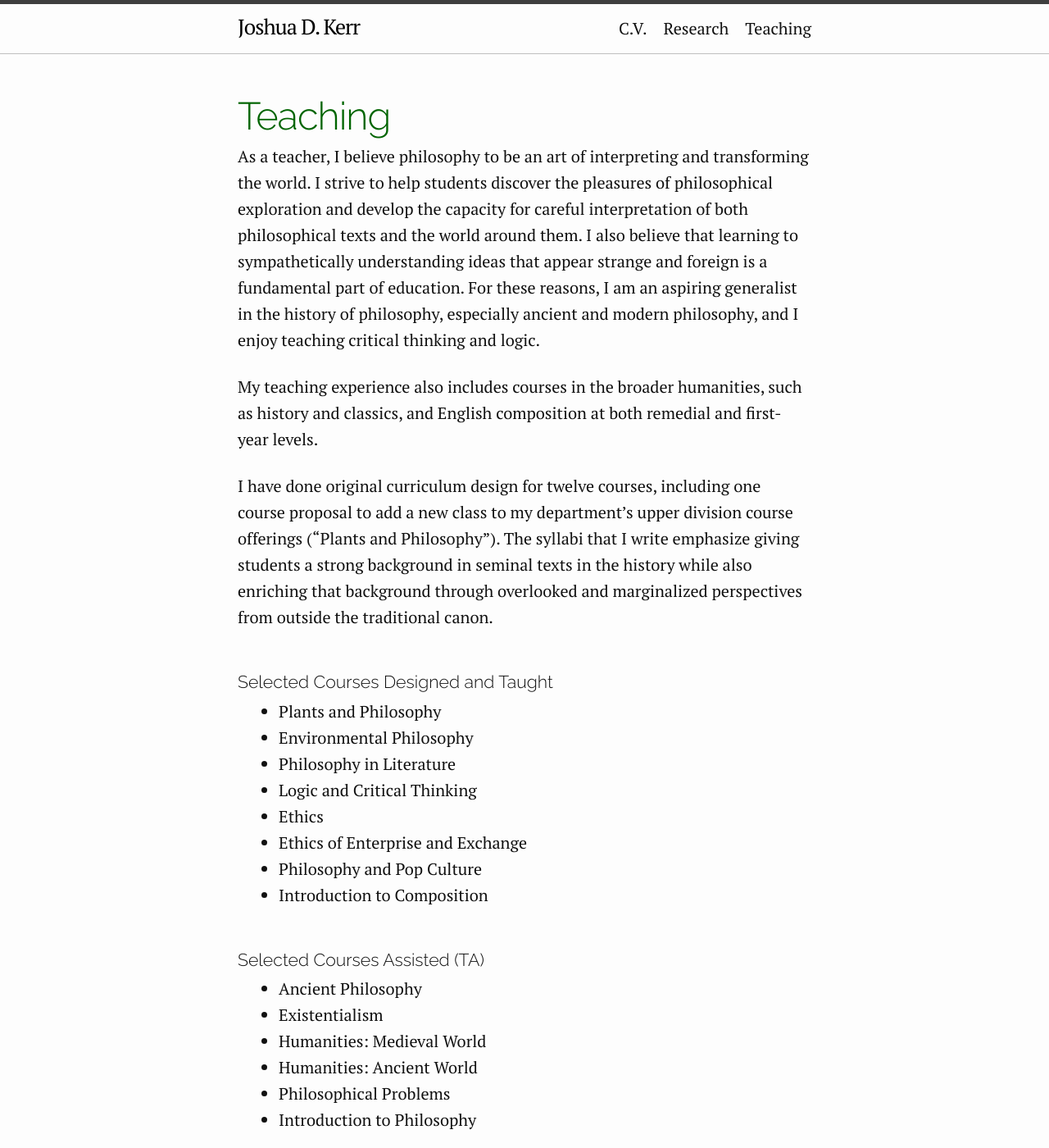
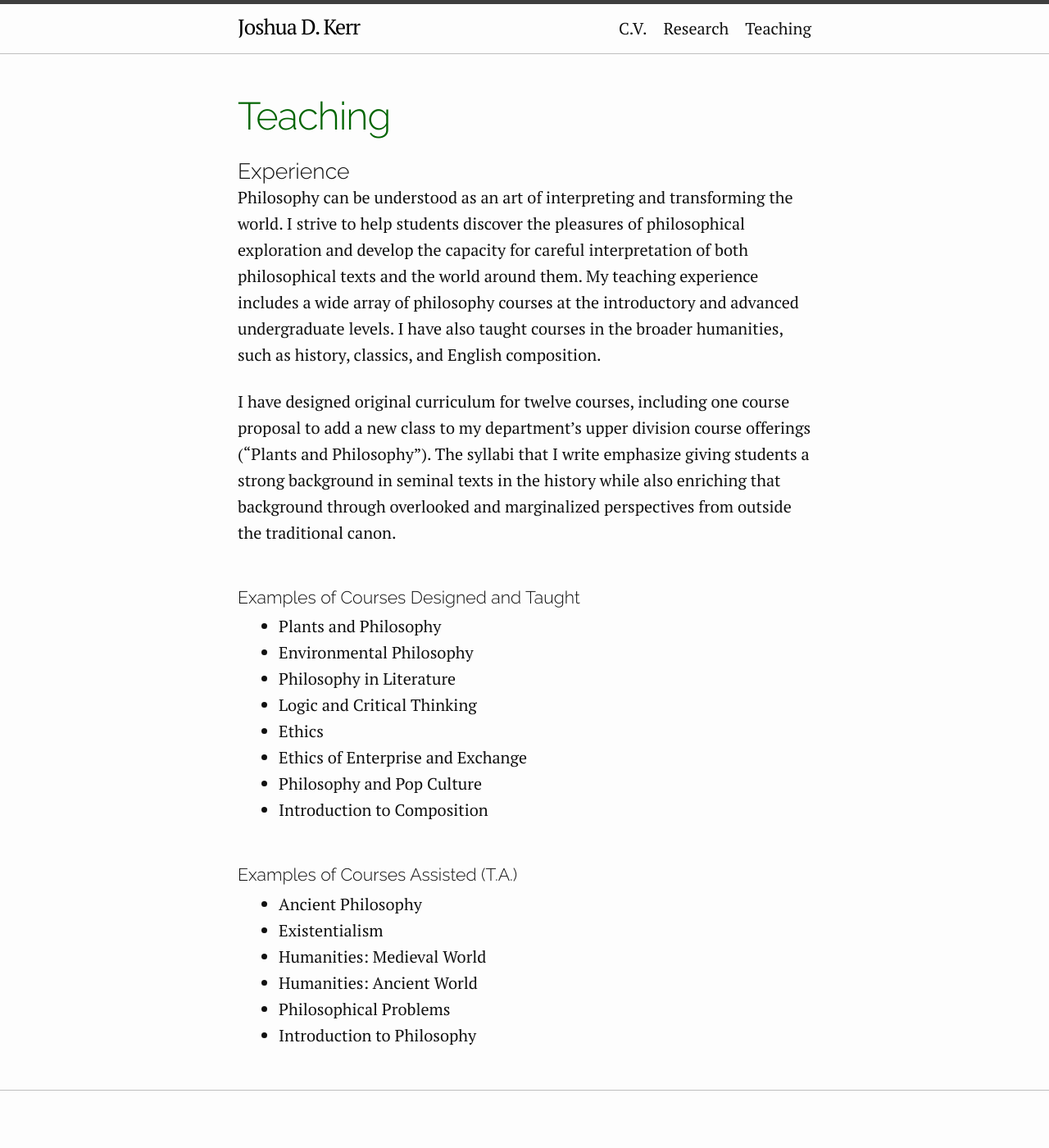
Before and after one commit to joshuakerr/joshuakerr.github.io.old, a Jekyll site: the page built from pages/teaching.md, in a window 1280 px wide and 1400 px high. Shown: the whole window at 82% size. Built offline with Jekyll 4.4.1, drawn with Linux system fonts in a browser that asks for light colours.

Commit message:
updated text

```diff
--- a/pages/teaching.md
+++ b/pages/teaching.md
@@ -3,13 +3,13 @@
     title: Teaching
 ---
 
-As a teacher, I believe philosophy to be an art of interpreting and transforming the world. I strive to help students discover the pleasures of philosophical exploration and develop the capacity for careful interpretation of both philosophical texts and the world around them. I also believe that learning to sympathetically understanding ideas that appear strange and foreign is a fundamental part of education. For these reasons, I am an aspiring generalist in the history of philosophy, especially ancient and modern philosophy, and I enjoy teaching critical thinking and logic.
+### Experience
 
-My teaching experience also includes courses in the broader humanities, such as history and classics, and English composition at both remedial and first-year levels.
+Philosophy can be understood as an art of interpreting and transforming the world. I strive to help students discover the pleasures of philosophical exploration and develop the capacity for careful interpretation of both philosophical texts and the world around them. My teaching experience includes a wide array of philosophy courses at the introductory and advanced undergraduate levels. I have also taught courses in the broader humanities, such as history, classics, and English composition.
 
-I have done original curriculum design for twelve courses, including one course proposal to add a new class to my department's upper division course offerings ("Plants and Philosophy"). The syllabi that I write emphasize giving students a strong background in seminal texts in the history while also enriching that background through overlooked and marginalized perspectives from outside the traditional canon.
+I have designed original curriculum for twelve courses, including one course proposal to add a new class to my department's upper division course offerings ("Plants and Philosophy"). The syllabi that I write emphasize giving students a strong background in seminal texts in the history while also enriching that background through overlooked and marginalized perspectives from outside the traditional canon.
 
-#### Selected Courses Designed and Taught
+#### Examples of Courses Designed and Taught
 - Plants and Philosophy
 - Environmental Philosophy
 - Philosophy in Literature
@@ -19,7 +19,7 @@ I have done original curriculum design for twelve courses, including one course
 - Philosophy and Pop Culture
 - Introduction to Composition
 
-#### Selected Courses Assisted (TA)
+#### Examples of Courses Assisted (T.A.)
 - Ancient Philosophy
 - Existentialism
 - Humanities: Medieval World
```
